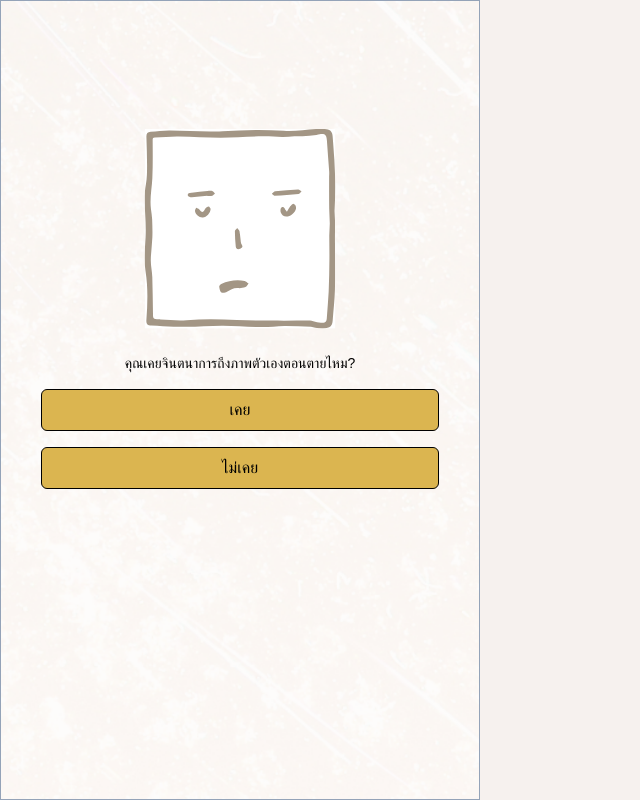
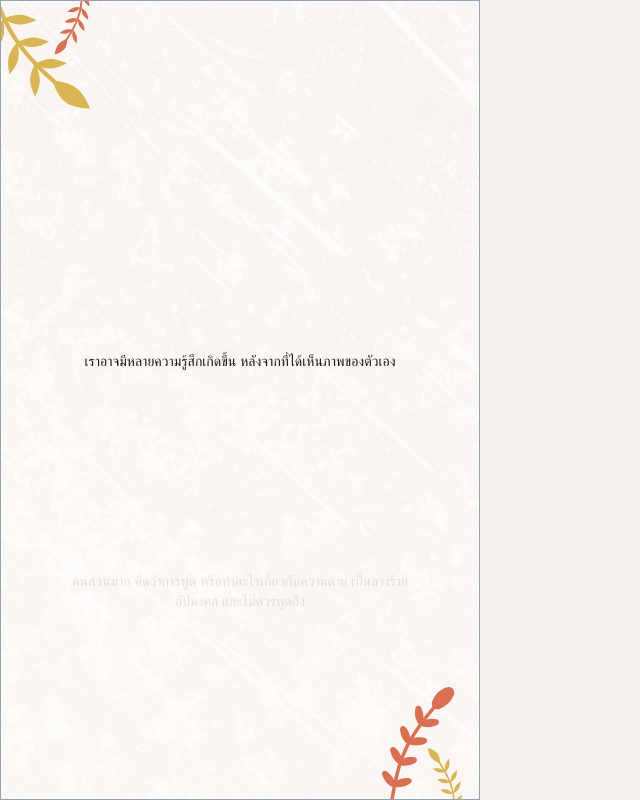
Before and after one commit to Tantatorn-dev/deathtalk-photobooth, a SvelteKit app: page /intro in a window 1280 px wide. Shown: the whole page, without its empty margins (0-640 px from the left). Built offline with nearby package versions, Linux system fonts and the light colour scheme; a web font is replaced by a local one.

Commit message:
feat: add basic animation for intro text

```diff
--- /dev/null
+++ b/src/components/intro/IntroText.svelte
@@ -0,0 +1,45 @@
+<script lang="ts">
+	import { fade, fly } from 'svelte/transition';
+
+	export let show1 = false;
+	export let show2 = false;
+	export let show3 = false;
+
+	setTimeout(() => {
+		show1 = true;
+	}, 1000);
+
+	setTimeout(() => {
+		show1 = false;
+		show2 = true;
+	}, 5000);
+
+	setTimeout(() => {
+		show2 = false;
+		show3 = true;
+	}, 8000);
+</script>
+
+{#if show1}
+	<p class="text-intro" in:fly={{ y: 200, duration: 2000 }} out:fly={{ y: -200, duration: 2000 }}>
+		เราอาจมีหลายความรู้สึกเกิดขึ้น หลังจากที่ได้เห็นภาพของตัวเอง
+	</p>
+{/if}
+
+{#if show2}
+	<p class="text-intro" in:fly={{ y: 200, duration: 2000 }} out:fly={{ y: -200, duration: 2000 }}>
+		คนส่วนมาก คิดว่าการพูด หรือทำอะไรเกี่ยวกับความตาย เป็นลางร้าย อัปมงคล และไม่ควรพูดถึง
+	</p>
+{/if}
+
+{#if show3}
+	<p class="text-intro" in:fly={{ y: 200, duration: 2000 }} out:fly={{ y: -200, duration: 2000 }}>
+		ซึ่งการไม่พูดเรื่องความตาย มีผลเสียมากกว่าที่เราคิด..
+	</p>
+{/if}
+
+<style lang="postcss">
+	.text-intro {
+		@apply text-sm text-center;
+	}
+</style>
--- a/src/routes/intro/+page.svelte
+++ b/src/routes/intro/+page.svelte
@@ -1,6 +1,7 @@
 <script lang="ts">
 	import NextButton from '../../components/common/NextButton.svelte';
 	import VineFrame from '../../components/frame/VineFrame.svelte';
+	import IntroText from '../../components/intro/IntroText.svelte';
 	import { avatar, name } from '../../store';
 
 	let avatarValue: string;
@@ -18,18 +19,16 @@
 		Hello,
 		Portrait,
 		Info1,
-		Info2,
-		Info3,
-		Info4
+		Info2
 	}
 
-	let stage: Stage = Stage.Hello;
+	let stage: Stage = Stage.Info1;
 
 	setInterval(() => {
 		if (stage === Stage.Portrait) return;
-		if (stage === Stage.Info4) return;
+		if (stage === Stage.Info2) return;
 		stage = stage + 1;
-	}, 5000);
+	}, 20000);
 </script>
 
 {#if stage == Stage.Hello}
@@ -39,7 +38,7 @@
 		</div></VineFrame
 	>
 {:else if stage == Stage.Portrait}
-	<div class="flex flex-col items-center gap-2 mt-32">
+	<div class="flex flex-col items-center gap-2 pt-32">
 		{#if avatarValue}
 			<img src={avatarValue} class="w-48" alt="avatar" />
 		{:else}
@@ -65,25 +64,11 @@
 {:else if stage == Stage.Info1}
 	<VineFrame
 		><div class="container-intro">
-			<p class="text-intro">เราอาจมีหลายความรู้สึกเกิดขึ้น หลังจากที่ได้เห็นภาพของตัวเอง</p>
+			<IntroText />
 		</div></VineFrame
 	>
 {:else if stage == Stage.Info2}
-	<VineFrame
-		><div class="container-intro">
-			<p class="text-intro">
-				คนส่วนมาก คิดว่าการพูด หรือทำอะไรเกี่ยวกับความตาย เป็นลางร้าย อัปมงคล และไม่ควรพูดถึง
-			</p>
-		</div></VineFrame
-	>
-{:else if stage == Stage.Info3}
-	<VineFrame
-		><div class="container-intro">
-			<p class="text-intro">ซึ่งการไม่พูดเรื่องความตาย มีผลเสียมากกว่าที่เราคิด..</p>
-		</div></VineFrame
-	>
-{:else if stage == Stage.Info4}
-	<div class="flex flex-col items-center justify-center gap-8 mt-36">
+	<div class="flex flex-col items-center justify-center gap-8 pt-36">
 		<img src="/pie.svg" class="w-36" alt="pie-chart" />
 		<p class="pl-16 pr-16 text-intro">80% ของคนที่ได้จากไป ไม่มีการวางแผนคาดการณ์ล่วงหน้า</p>
 		<NextButton target="/explore">ต่อไป</NextButton>
```
